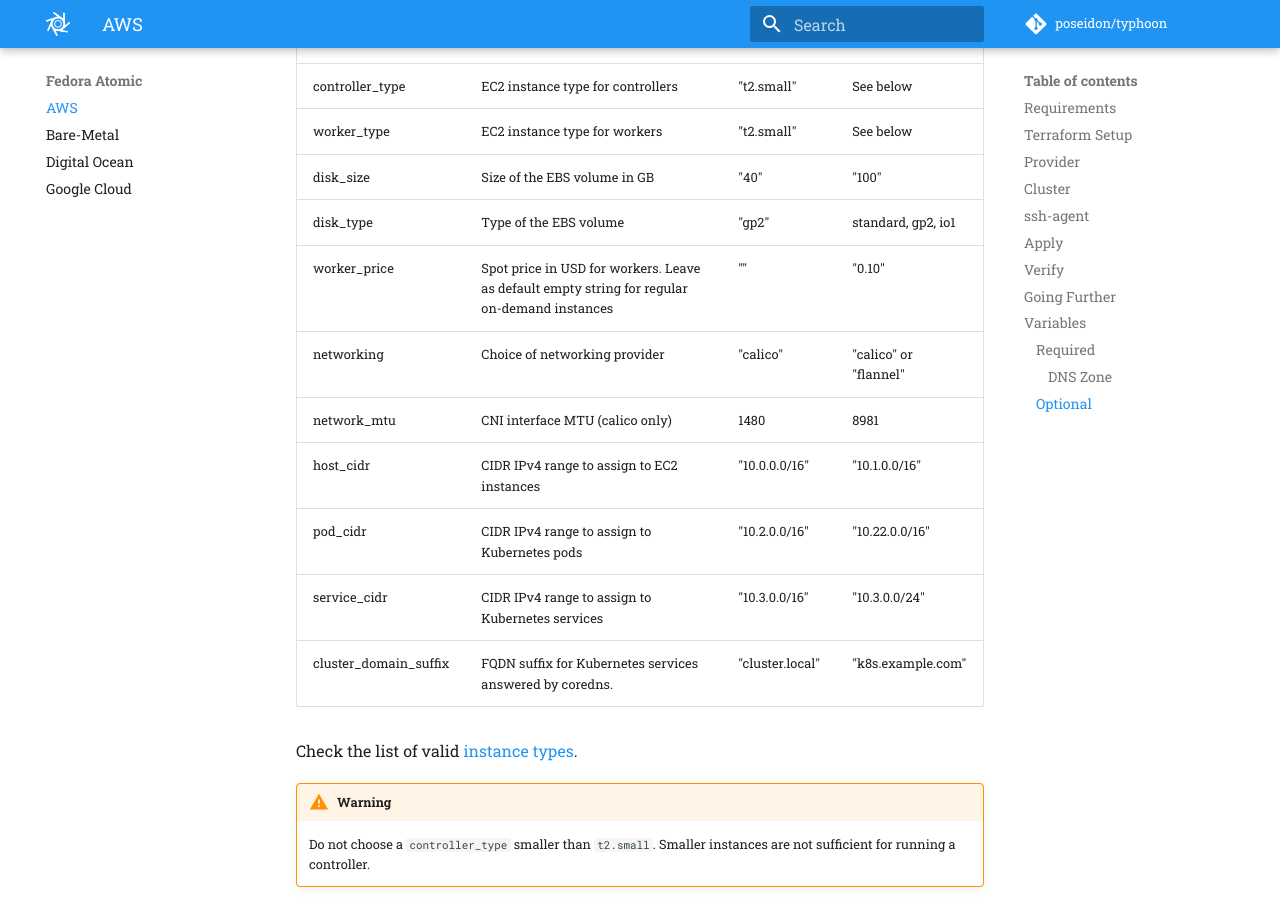
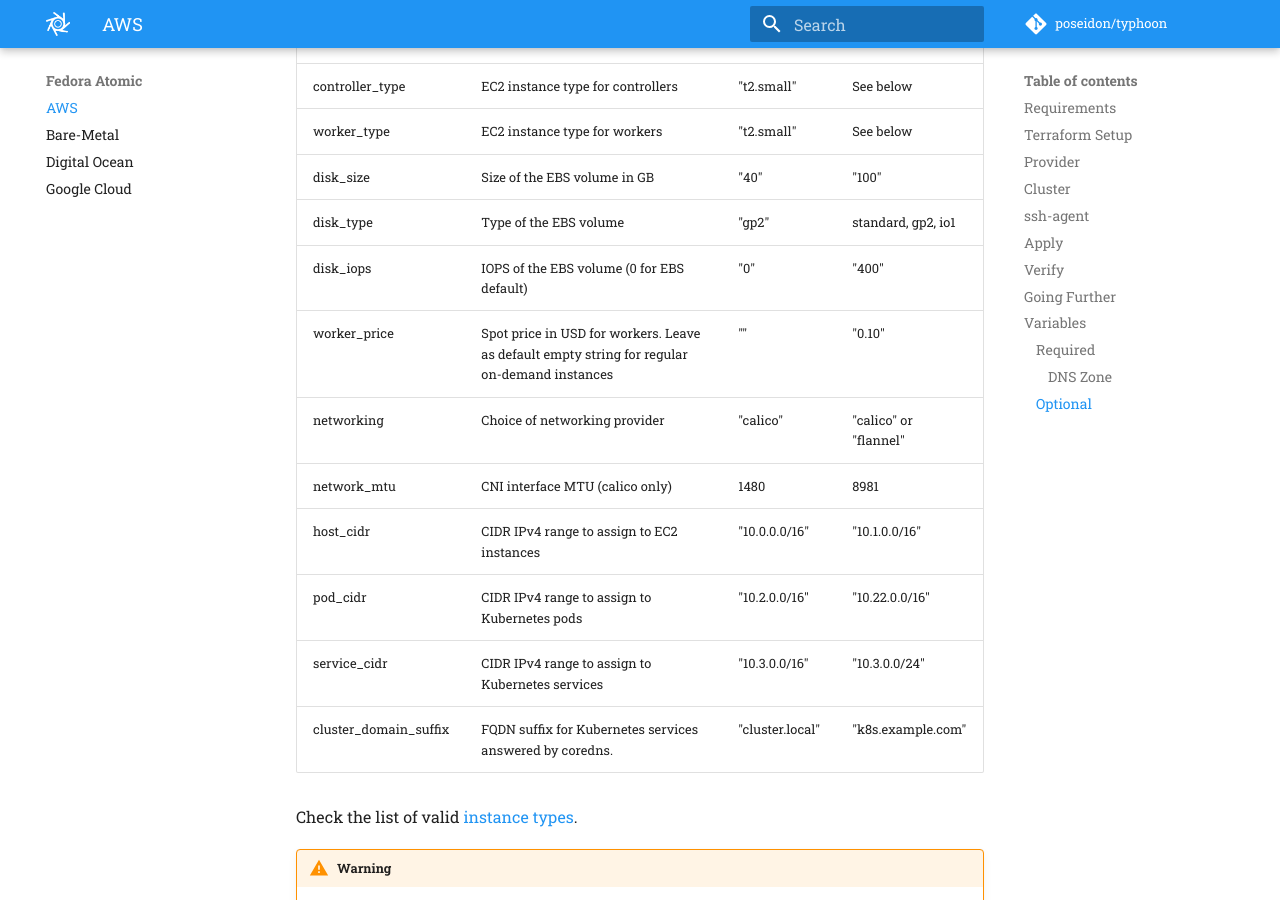
Before and after one commit to poseidon/typhoon, an MkDocs documentation site: the page built from docs/atomic/aws.md, in a window 1280 px wide and 900 px high, scrolled down 5446 px. Built offline with MkDocs 1.6.1 and Material for MkDocs 9.7.7, drawn with Linux system fonts in a browser that asks for light colours; comment, search, counter and statistics services are not loaded; old or Windows-style settings are respelled for this version of MkDocs.

Commit message:
support IOPS in AWS (required for io1)

```diff
--- a/docs/atomic/aws.md
+++ b/docs/atomic/aws.md
@@ -227,6 +227,7 @@ Reference the DNS zone id with `"${aws_route53_zone.zone-for-clusters.zone_id}"`
 | worker_type | EC2 instance type for workers | "t2.small" | See below |
 | disk_size | Size of the EBS volume in GB | "40" | "100" |
 | disk_type | Type of the EBS volume | "gp2" | standard, gp2, io1 |
+| disk_iops | IOPS of the EBS volume (0 for EBS default) | "0" | "400" |
 | worker_price | Spot price in USD for workers. Leave as default empty string for regular on-demand instances | "" | "0.10" |
 | networking | Choice of networking provider | "calico" | "calico" or "flannel" |
 | network_mtu | CNI interface MTU (calico only) | 1480 | 8981 |
```
Also changed, not shown: docs/cl/aws.md (+1 -0 lines), 8 other files.
